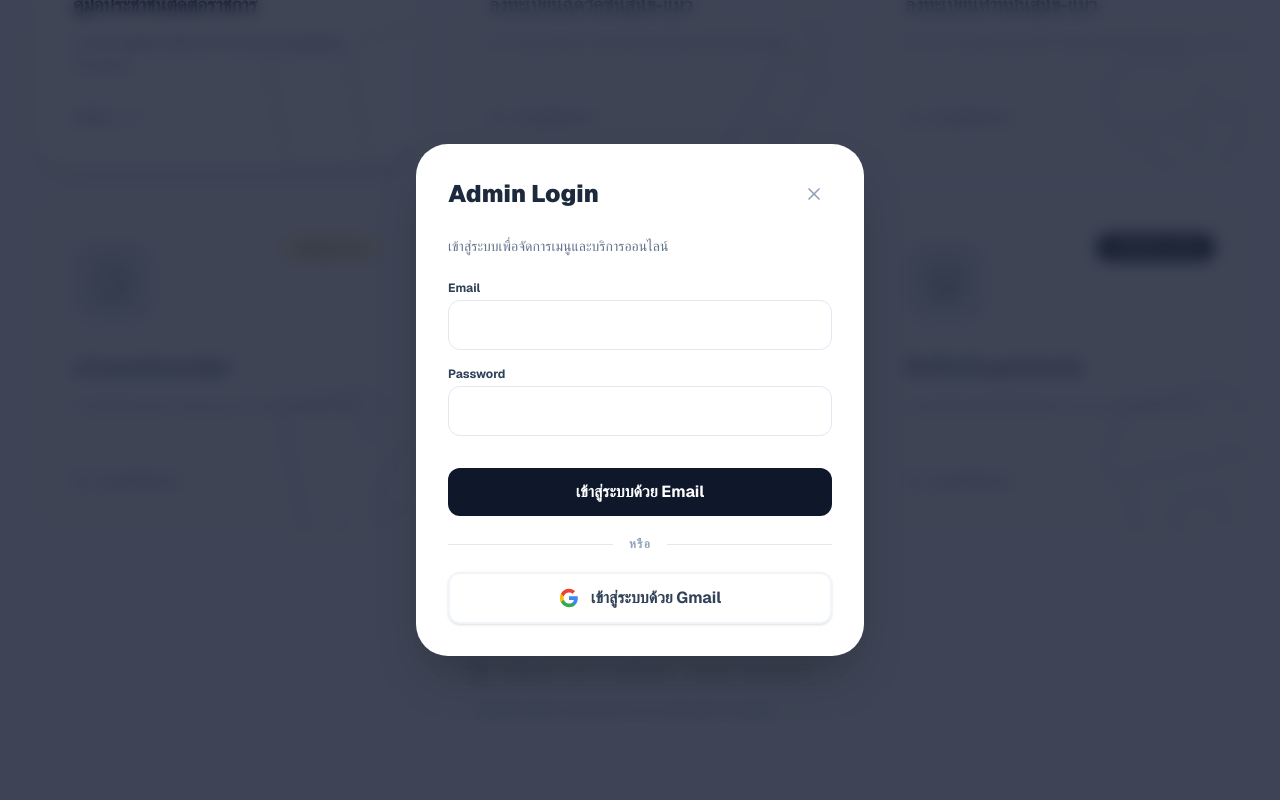
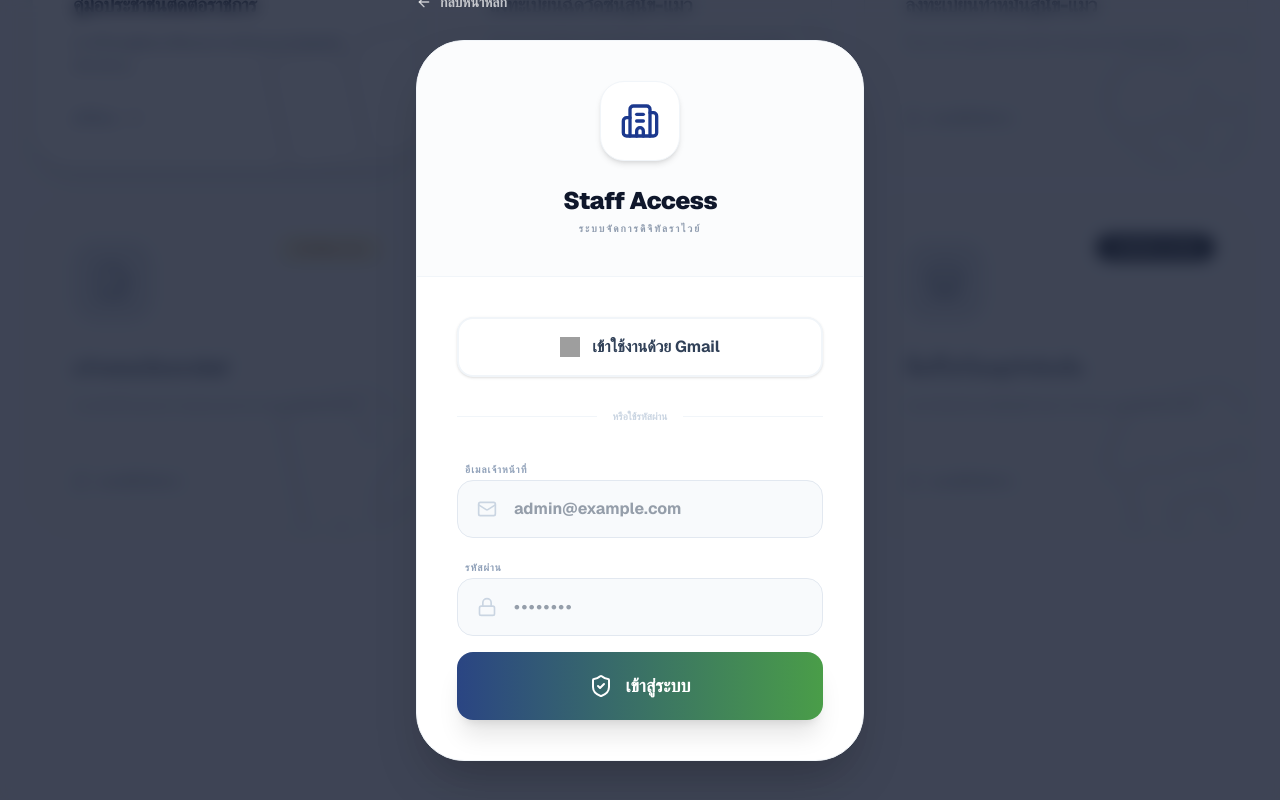
Before and after one commit to KTTNDev/E-service-Rawai-Center, a Next.js app: page / in a window 1280 px wide. Both pictures are taken after a click on the button "Admin Login". Shown: the part 1516-2316 px from the top of the page. Built offline with nearby package versions, Linux system fonts and the light colour scheme; no server answers; grey boxes are pictures that could not be loaded.

Commit message:
อััปเดต เพิ่ม login admin เพิ่มการจัดการ dashboard admin เปิดปิด เพิ่มลบ เมนูการ์ด v1.02

```diff
--- a/src/components/AdminLogin.tsx
+++ b/src/components/AdminLogin.tsx
@@ -1,57 +1,83 @@
 import React, { useState } from 'react';
-import { X } from 'lucide-react';
+import { Lock, ShieldCheck, ArrowLeft, Loader2, AlertCircle, Mail, Building2 } from 'lucide-react';
 
-export const AdminLogin = ({ onLogin, onGoogleLogin, onCancel }: { onLogin: (e: string, p: string) => void, onGoogleLogin: () => void, onCancel: () => void }) => {
+export const AdminLogin = ({ onLogin, onGoogleLogin, onCancel, loading, error }: any) => {
   const [email, setEmail] = useState('');
   const [password, setPassword] = useState('');
 
+  const brandGradient = "linear-gradient(90deg, hsla(222, 51%, 34%, 1) 0%, hsla(119, 37%, 45%, 1) 100%)";
+
+  const handleEmailLogin = (e: React.FormEvent) => {
+    e.preventDefault();
+    onLogin(email, password);
+  };
+
   return (
-    <div className="fixed inset-0 z-50 flex items-center justify-center p-4 bg-slate-900/80 backdrop-blur-sm">
-      <div className="bg-white p-8 rounded-[2rem] shadow-2xl w-full max-w-md animate-in zoom-in-95 duration-300">
-        <div className="flex justify-between items-center mb-6">
-          <h3 className="text-2xl font-black text-slate-800">Admin Login</h3>
-          <button onClick={onCancel} className="p-2 hover:bg-slate-100 rounded-full text-slate-400">
-            <X className="w-5 h-5"/>
+    <div className="fixed inset-0 z-50 flex items-center justify-center p-4 bg-slate-900/80 backdrop-blur-sm font-sans">
+      <div className="w-full max-w-md animate-in zoom-in-95 duration-300 relative">
+
+        <button onClick={onCancel} className="absolute -top-12 left-0 inline-flex items-center gap-2 text-white/70 hover:text-white transition-colors text-sm font-bold group">
+          <ArrowLeft className="w-4 h-4 transition-transform group-hover:-translate-x-1" /> กลับหน้าหลัก
         </button>
+
+        <div className="bg-white rounded-[3rem] shadow-2xl border border-slate-100 overflow-hidden">
+          <div className="p-10 text-center bg-slate-50/50 border-b border-slate-100">
+            <div className="w-20 h-20 rounded-3xl bg-white shadow-md border border-slate-100 flex items-center justify-center mx-auto mb-6 text-blue-900">
+              <Building2 className="w-10 h-10" />
             </div>
-        <p className="text-sm text-slate-500 mb-6">เข้าสู่ระบบเพื่อจัดการเมนูและบริการออนไลน์</p>
-
-        {/* แบบ Email/Password เดิม */}
-        <form onSubmit={(e) => { e.preventDefault(); onLogin(email, password); }} className="space-y-4">
-          <div>
-            <label className="block text-xs font-bold text-slate-700 mb-1">Email</label>
-            <input type="email" value={email} onChange={e=>setEmail(e.target.value)} required className="w-full px-4 py-3 rounded-xl border border-slate-200 focus:border-blue-500 focus:ring-2 focus:ring-blue-200 outline-none transition-all" />
-          </div>
-          <div>
-            <label className="block text-xs font-bold text-slate-700 mb-1">Password</label>
-            <input type="password" value={password} onChange={e=>setPassword(e.target.value)} required className="w-full px-4 py-3 rounded-xl border border-slate-200 focus:border-blue-500 focus:ring-2 focus:ring-blue-200 outline-none transition-all" />
-          </div>
-          <button type="submit" className="w-full py-3 mt-4 bg-slate-900 hover:bg-slate-800 text-white rounded-xl font-bold transition-colors">
-            เข้าสู่ระบบด้วย Email
-          </button>
-        </form>
-
-        {/* เส้นคั่น */}
-        <div className="relative flex items-center py-5">
-          <div className="flex-grow border-t border-slate-200"></div>
-          <span className="flex-shrink-0 mx-4 text-slate-400 text-xs font-bold uppercase tracking-widest">หรือ</span>
-          <div className="flex-grow border-t border-slate-200"></div>
+            <h2 className="text-2xl font-black text-slate-900 tracking-tight">Staff Access</h2>
+            <p className="text-slate-500 text-[10px] font-black mt-1 uppercase tracking-[0.2em] opacity-70">ระบบจัดการดิจิทัลราไวย์</p>
           </div>
 
-        {/* ปุ่มเข้าสู่ระบบด้วย Gmail */}
+          <div className="p-10 space-y-6">
+            {/* 🚨 แจ้งเตือน Error กรณีอีเมลไม่อยู่ใน Whitelist หรือรหัสผิด */}
+            {error && (
+              <div className="p-4 bg-red-50 border border-red-100 rounded-2xl flex items-start gap-3 text-red-600 text-xs font-bold animate-in shake">
+                <AlertCircle className="w-5 h-5 flex-shrink-0" />
+                <p className="leading-relaxed">{error}</p>
+              </div>
+            )}
+
+            {/* 🔴 ปุ่ม Login ด้วย Google */}
             <button
               type="button"
               onClick={onGoogleLogin}
-          className="w-full py-3 bg-white border-2 border-slate-100 hover:bg-slate-50 hover:border-slate-200 text-slate-700 rounded-xl font-bold transition-all flex items-center justify-center gap-3 shadow-sm"
+              disabled={loading}
+              className="w-full py-4 bg-white border-2 border-slate-100 rounded-2xl flex items-center justify-center gap-3 hover:bg-slate-50 hover:border-slate-200 transition-all active:scale-95 disabled:opacity-50 shadow-sm"
             >
-          <svg className="w-5 h-5" viewBox="0 0 24 24" xmlns="[http://www.w3.org/2000/svg](http://www.w3.org/2000/svg)">
-            <path d="M22.56 12.25c0-.78-.07-1.53-.2-2.25H12v4.26h5.92c-.26 1.37-1.04 2.53-2.21 3.31v2.77h3.57c2.08-1.92 3.28-4.74 3.28-8.09z" fill="#4285F4"/>
-            <path d="M12 23c2.97 0 5.46-.98 7.28-2.66l-3.57-2.77c-.98.66-2.23 1.06-3.71 1.06-2.86 0-5.29-1.93-6.16-4.53H2.18v2.84C3.99 20.53 7.7 23 12 23z" fill="#34A853"/>
-            <path d="M5.84 14.09c-.22-.66-.35-1.36-.35-2.09s.13-1.43.35-2.09V7.07H2.18C1.43 8.55 1 10.22 1 12s.43 3.45 1.18 4.93l2.85-2.22.81-.62z" fill="#FBBC05"/>
-            <path d="M12 5.38c1.62 0 3.06.56 4.21 1.64l3.15-3.15C17.45 2.09 14.97 1 12 1 7.7 1 3.99 3.47 2.18 7.07l3.66 2.84c.87-2.6 3.3-4.53 6.16-4.53z" fill="#EA4335"/>
-          </svg>
-          เข้าสู่ระบบด้วย Gmail
+              <img src="https://www.gstatic.com/firebasejs/ui/2.0.0/images/auth/google.svg" alt="Google" className="w-5 h-5" />
+              <span className="font-bold text-slate-700">เข้าใช้งานด้วย Gmail</span>
             </button>
+
+            <div className="relative flex items-center py-2">
+              <div className="flex-grow border-t border-slate-100"></div>
+              <span className="flex-shrink mx-4 text-[10px] font-black text-slate-300 uppercase">หรือใช้รหัสผ่าน</span>
+              <div className="flex-grow border-t border-slate-100"></div>
+            </div>
+
+            {/* ฟอร์ม Email/Password */}
+            <form onSubmit={handleEmailLogin} className="space-y-4">
+              <div className="space-y-2">
+                <label className="text-[10px] font-black uppercase text-slate-400 tracking-widest ml-2">อีเมลเจ้าหน้าที่</label>
+                <div className="relative group">
+                  <Mail className="absolute left-5 top-1/2 -translate-y-1/2 text-slate-300 w-5 h-5 group-focus-within:text-blue-600 transition-colors" />
+                  <input required type="email" disabled={loading} className="w-full pl-14 pr-6 py-4 bg-slate-50 border border-slate-200 rounded-2xl focus:ring-4 focus:ring-blue-100 focus:bg-white outline-none transition-all font-bold text-slate-700 disabled:opacity-50" placeholder="admin@example.com" value={email} onChange={(e) => setEmail(e.target.value)} />
+                </div>
+              </div>
+              <div className="space-y-2">
+                <label className="text-[10px] font-black uppercase text-slate-400 tracking-widest ml-2">รหัสผ่าน</label>
+                <div className="relative group">
+                  <Lock className="absolute left-5 top-1/2 -translate-y-1/2 text-slate-300 w-5 h-5 group-focus-within:text-blue-600 transition-colors" />
+                  <input required type="password" disabled={loading} className="w-full pl-14 pr-6 py-4 bg-slate-50 border border-slate-200 rounded-2xl focus:ring-4 focus:ring-blue-100 focus:bg-white outline-none transition-all font-bold text-slate-700 tracking-widest disabled:opacity-50" placeholder="••••••••" value={password} onChange={(e) => setPassword(e.target.value)} />
+                </div>
+              </div>
+              <button type="submit" disabled={loading} className="w-full py-5 rounded-2xl text-white font-black text-lg shadow-xl transition-all hover:scale-[1.02] active:scale-95 disabled:opacity-50 flex items-center justify-center gap-3 mt-4" style={{ background: brandGradient }}>
+                {loading ? <Loader2 className="w-6 h-6 animate-spin" /> : <ShieldCheck className="w-6 h-6" />}
+                {loading ? 'กำลังตรวจสอบ...' : 'เข้าสู่ระบบ'}
+              </button>
+            </form>
+          </div>
+        </div>
       </div>
     </div>
   );
```
Lines whose indentation alone changed are shown as unchanged.
